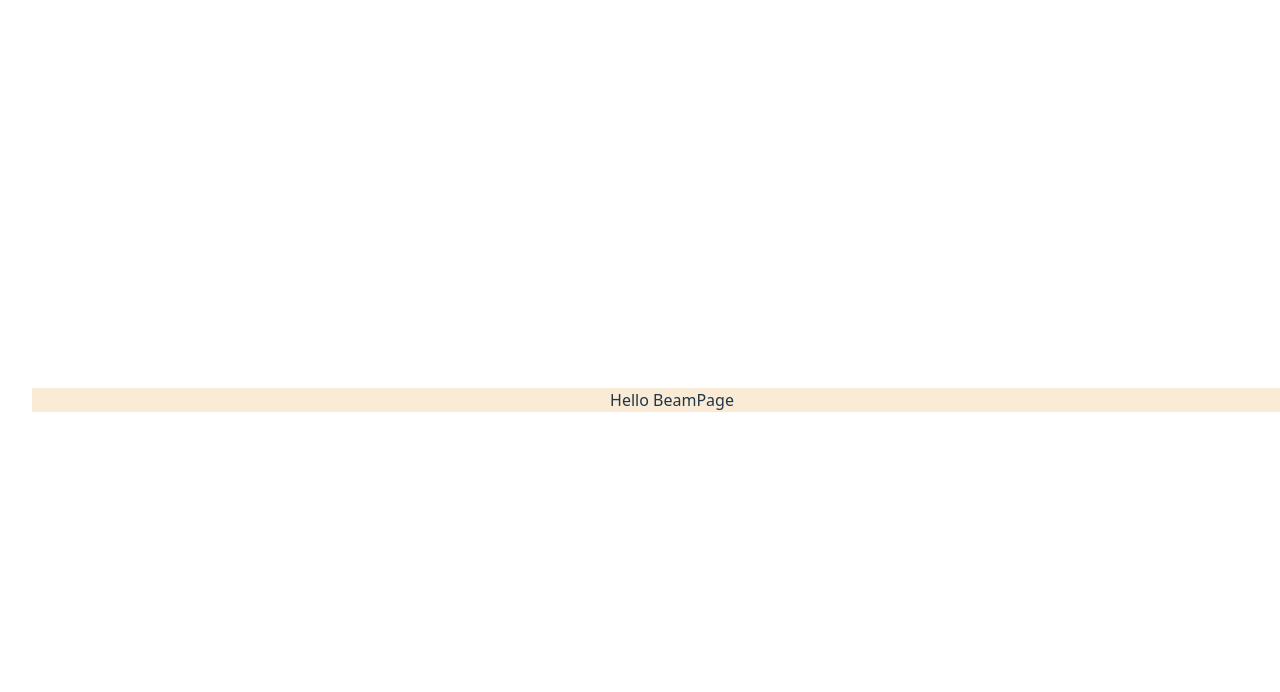
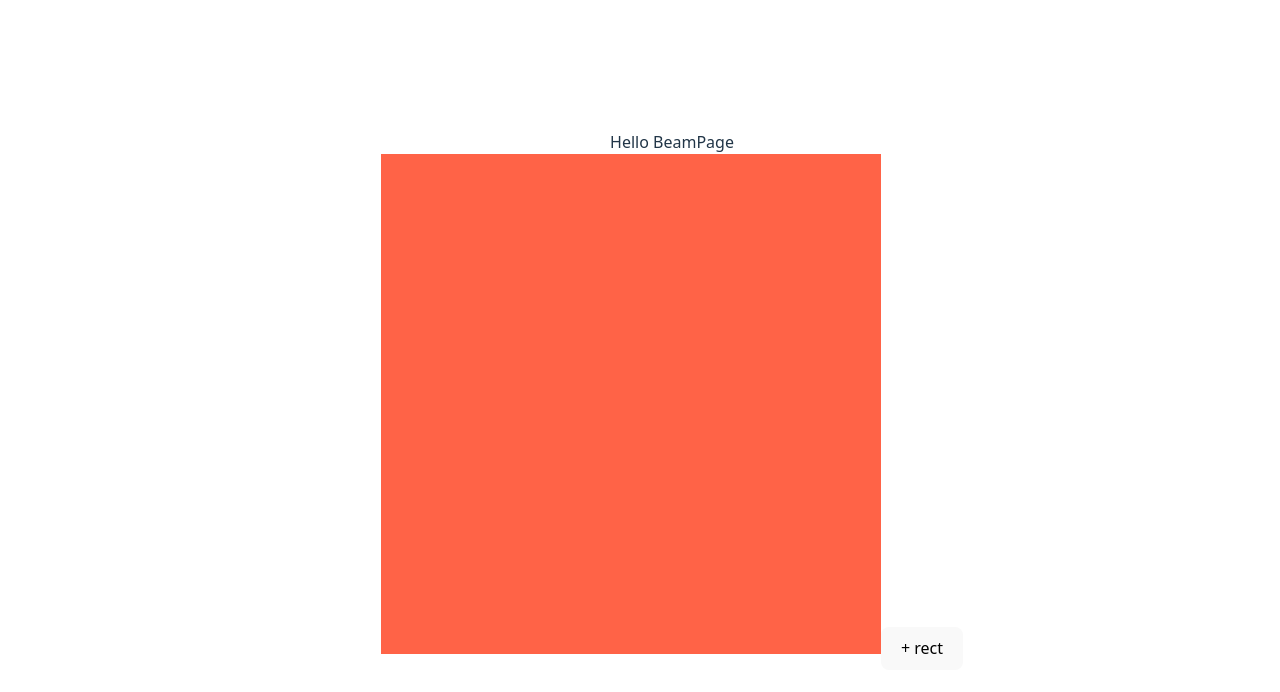
Before and after one commit to luxleo/civils, a React (Vite) app in the folder front/: page / in a window 1280 px wide. Shown: the top 692 px of the page. Built offline with nearby package versions, Linux system fonts and the light colour scheme.

Commit message:
project setting
Jsx graph 대신 D3로 렌더러 작성

```diff
--- a/front/package.json
+++ b/front/package.json
@@ -13,6 +13,8 @@
   "dependencies": {
     "@emotion/react": "^11.14.0",
     "@emotion/styled": "^11.14.0",
+    "@types/d3": "^7.4.3",
+    "d3": "^7.9.0",
     "react": "^19.1.0",
     "react-dom": "^19.1.0",
     "react-router": "^7.5.3"
--- /dev/null
+++ b/front/src/components/BeamPage/GraphContainer.tsx
@@ -0,0 +1,39 @@
+import styled from "@emotion/styled";
+import {useRef} from "react";
+import * as d3 from "d3";
+ // TODO: check whether script with async which is imported in one page remove when other page rendered
+const GraphContainer = () => {
+    const svgRef = useRef(null);
+    return (
+        <div>
+            <S.Svg
+                ref={svgRef}
+                width={500}
+                height={500}
+                viewBox={"0 0 500 500"}
+            />
+            <button onClick={() => {
+                const svgEl = d3.select(svgRef.current);
+                svgEl.append("rect")
+                    .attr("x", 10)
+                    .attr("y", 10)
+                    .attr("width", 50)
+                    .attr("height", 50)
+                    .attr("fill", "blue");
+            }}>
+                + rect
+            </button>
+        </div>
+    );
+};
+
+const S = {
+    GraphContainer: styled.div`
+        width: 500px;
+        height: 500px;
+    `,
+    Svg: styled.svg`
+        background-color: tomato;
+    `
+}
+export default GraphContainer;
--- a/front/src/pages/BeamPage.tsx
+++ b/front/src/pages/BeamPage.tsx
@@ -1,9 +1,11 @@
 import styled from '@emotion/styled'
+import GraphContainer from "../components/BeamPage/GraphContainer.tsx";
 const BeamPage = () => {
     return (
         <>
             <S.Header>
                 Hello BeamPage
+                <GraphContainer/>
             </S.Header>
         </>
     );
@@ -15,6 +17,5 @@
     Header: styled.header`
         justify-content: center;
         width: 100vw;
-        background-color: antiquewhite;
     `
 }
```
Also changed, not shown: front/src/components/BeamPage/entity/Beam.ts (+1 -12 lines), front/src/components/BeamPage/entity/Support.ts (added, +35 -0 lines), 1 other file (tests, documents, lock files or other folders).
